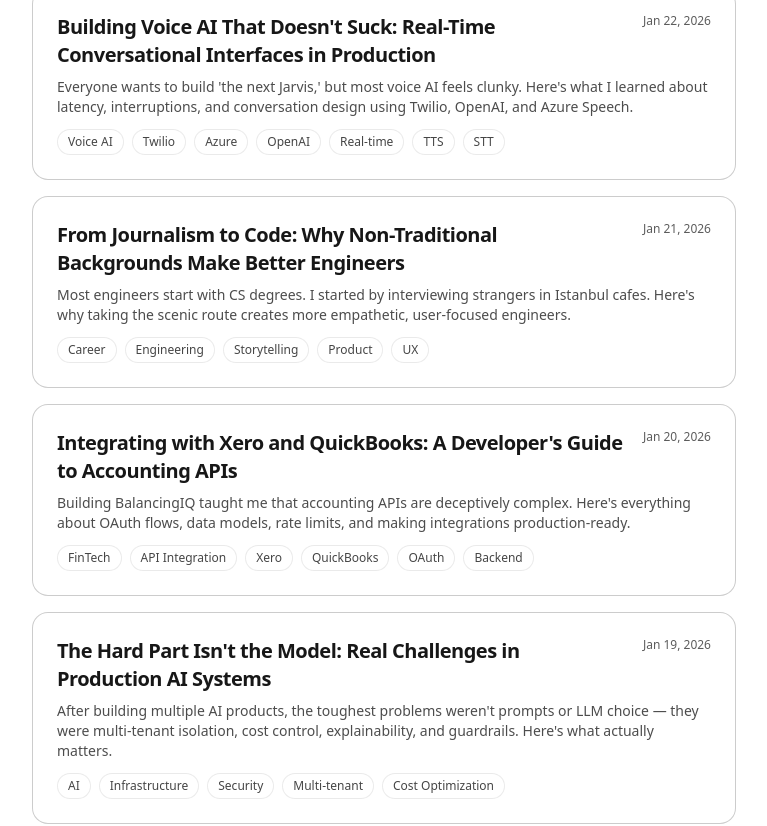
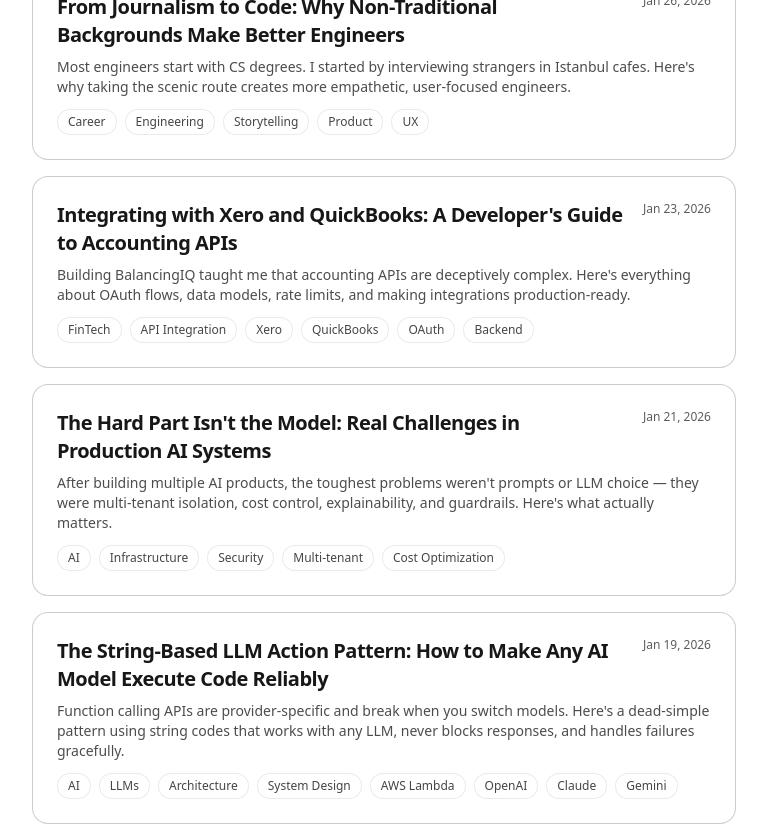
Before and after one commit to adamofeden/portfolio, a Next.js app: page /blog in a window 1280 px wide. Shown: the part 1160-1986 px from the top of the page, without its empty margins (256-1023 px from the left). Built offline with nearby package versions, Linux system fonts and the light colour scheme; no server answers; what aws-amplify would draw is missing.

Commit message:
Adjustments made to blog and articles

```diff
--- a/src/app/blog/ai-infrastructure-challenges/page.tsx
+++ b/src/app/blog/ai-infrastructure-challenges/page.tsx
@@ -26,8 +26,8 @@ export default function Page() {
       name: "Adam Dugan",
       url: "https://adamdugan.com"
     },
-    datePublished: "2026-01-19",
-    dateModified: "2026-01-19",
+    datePublished: "2026-01-21",
+    dateModified: "2026-01-21",
     url: "https://adamdugan.com/blog/ai-infrastructure-challenges",
     keywords: ["AI", "Infrastructure", "Security", "Multi-tenant", "Cost Optimization"],
     articleSection: "Engineering",
--- a/src/app/blog/ai-regulated-industries/page.tsx
+++ b/src/app/blog/ai-regulated-industries/page.tsx
@@ -26,8 +26,8 @@ export default function Page() {
       name: "Adam Dugan",
       url: "https://adamdugan.com"
     },
-    datePublished: "2026-01-17",
-    dateModified: "2026-01-17",
+    datePublished: "2026-01-14",
+    dateModified: "2026-01-14",
     url: "https://adamdugan.com/blog/ai-regulated-industries",
     keywords: ["AI", "Regulated Industries", "Compliance", "Security", "Data Boundaries", "Human Override Paths"],
     articleSection: "Engineering",
--- a/src/app/blog/cloud-ai-architecture/page.tsx
+++ b/src/app/blog/cloud-ai-architecture/page.tsx
@@ -26,8 +26,8 @@ export default function Page() {
       name: "Adam Dugan",
       url: "https://adamdugan.com"
     },
-    datePublished: "2026-01-16",
-    dateModified: "2026-01-16",
+    datePublished: "2026-01-12",
+    dateModified: "2026-01-12",
     url: "https://adamdugan.com/blog/cloud-ai-architecture",
     keywords: ["AI", "Cloud", "Architecture", "Event-driven", "Data Partitioning", "Encryption Boundaries", "Observability"],
     articleSection: "Engineering",
--- a/src/app/blog/founder-engineer-mindset/page.tsx
+++ b/src/app/blog/founder-engineer-mindset/page.tsx
@@ -26,8 +26,8 @@ export default function Page() {
       name: "Adam Dugan",
       url: "https://adamdugan.com"
     },
-    datePublished: "2026-01-18",
-    dateModified: "2026-01-18",
+    datePublished: "2026-01-16",
+    dateModified: "2026-01-16",
     url: "https://adamdugan.com/blog/founder-engineer-mindset",
     keywords: ["Founder", "Engineer", "Product", "Leadership", "Software Development"],
     articleSection: "Engineering",
--- a/src/app/blog/journalism-to-code/page.tsx
+++ b/src/app/blog/journalism-to-code/page.tsx
@@ -26,8 +26,8 @@ export default function Page() {
       name: "Adam Dugan",
       url: "https://adamdugan.com"
     },
-    datePublished: "2026-01-21",
-    dateModified: "2026-01-21",
+    datePublished: "2026-01-26",
+    dateModified: "2026-01-26",
     url: "https://adamdugan.com/blog/journalism-to-code",
     keywords: ["Journalism", "Engineering", "Product", "UX", "Travel"],
     articleSection: "Engineering",
--- a/src/app/blog/llm-action-handler-pattern/page.tsx
+++ b/src/app/blog/llm-action-handler-pattern/page.tsx
@@ -26,8 +26,8 @@ export default function Page() {
       name: "Adam Dugan",
       url: "https://adamdugan.com"
     },
-    datePublished: "2026-01-25",
-    dateModified: "2026-01-25",
+    datePublished: "2026-01-19",
+    dateModified: "2026-01-19",
     url: "https://adamdugan.com/blog/llm-action-handler-pattern",
     keywords: ["AI", "LLMs", "Architecture", "System Design", "AWS Lambda", "OpenAI", "Claude", "Gemini"],
     articleSection: "Engineering",
--- a/src/app/blog/oauth2-production-guide/page.tsx
+++ b/src/app/blog/oauth2-production-guide/page.tsx
@@ -26,8 +26,8 @@ export default function Page() {
       name: "Adam Dugan",
       url: "https://adamdugan.com"
     },
-    datePublished: "2026-01-26",
-    dateModified: "2026-01-26",
+    datePublished: "2026-01-30",
+    dateModified: "2026-01-30",
     url: "https://adamdugan.com/blog/oauth2-production-guide",
     keywords: ["OAuth", "Security", "AWS", "API Integration", "Xero", "QuickBooks", "Microsoft", "KMS"],
     articleSection: "Engineering",
--- a/src/app/blog/page.tsx
+++ b/src/app/blog/page.tsx
@@ -17,80 +17,80 @@ type Post = {
 
 const posts: Post[] = [
   {
+    slug: "llm-cost-comparison",
+    title: "The Real Cost of LLMs in Production: A Model Comparison for Finished Products",
+    description: "Everyone talks about LLM capabilities, but nobody talks about the bills. Here's what AI actually costs in production across GPT-4, Claude, and other models, with real numbers from BalancingIQ, Handyman AI, and voice systems.",
+    date: "2026-02-09",
+    tags: ["AI", "Cost Optimization", "LLMs", "OpenAI", "Claude", "Production"],
+  },
+  {
+    slug: "voice-ai-production",
+    title: "Building Voice AI That Doesn't Suck: Real-Time Conversational Interfaces in Production",
+    description: "Everyone wants to build 'the next Jarvis,' but most voice AI feels clunky. Here's what I learned about latency, interruptions, and conversation design using Twilio, OpenAI, and Azure Speech.",
+    date: "2026-02-02",
+    tags: ["Voice AI", "Twilio", "Azure", "OpenAI", "Real-time", "TTS", "STT"],
+  },
+  {
     slug: "oauth2-production-guide",
     title: "OAuth 2.0 in Production: Building Secure Integrations with Xero, QuickBooks, and Microsoft",
     description: "Everyone implements OAuth, but most do it insecurely. Here's how to build production-ready OAuth 2.0 with PKCE, KMS encryption, automatic token refresh, and multi-tenant isolation based on real implementations.",
-    date: "2026-01-26",
+    date: "2026-01-30",
     tags: ["OAuth", "Security", "AWS", "API Integration", "Xero", "QuickBooks", "Microsoft", "KMS"],
-  },
-  {
-    slug: "llm-action-handler-pattern",
-    title: "The String-Based LLM Action Pattern: How to Make Any AI Model Execute Code Reliably",
-    description: "Function calling APIs are provider-specific and break when you switch models. Here's a dead-simple pattern using string codes that works with any LLM, never blocks responses, and handles failures gracefully.",
-    date: "2026-01-25",
-    tags: ["AI", "LLMs", "Architecture", "System Design", "AWS Lambda", "OpenAI", "Claude", "Gemini"],
-  },
-  {
-    slug: "llm-cost-comparison",
-    title: "The Real Cost of LLMs in Production: A Model Comparison for Finished Products",
-    description: "Everyone talks about LLM capabilities, but nobody talks about the bills. Here's what AI actually costs in production across GPT-4, Claude, and other models, with real numbers from BalancingIQ, Handyman AI, and voice systems.",
-    date: "2026-01-24",
-    tags: ["AI", "Cost Optimization", "LLMs", "OpenAI", "Claude", "Production"],
   },
   {
     slug: "rust-vs-python-backend",
     title: "Rust for Backend Engineers: When and Why I Choose It Over Python",
     description: "I love both Rust and Python for different reasons. Here's how I decide which to use for Lambda functions, APIs, and backend services based on cold starts, team dynamics, and long-term maintainability.",
-    date: "2026-01-23",
+    date: "2026-01-28",
     tags: ["Rust", "Python", "Backend", "AWS Lambda", "Performance", "Engineering"],
-  },
-  {
-    slug: "voice-ai-production",
-    title: "Building Voice AI That Doesn't Suck: Real-Time Conversational Interfaces in Production",
-    description: "Everyone wants to build 'the next Jarvis,' but most voice AI feels clunky. Here's what I learned about latency, interruptions, and conversation design using Twilio, OpenAI, and Azure Speech.",
-    date: "2026-01-22",
-    tags: ["Voice AI", "Twilio", "Azure", "OpenAI", "Real-time", "TTS", "STT"],
   },
   {
     slug: "journalism-to-code",
     title: "From Journalism to Code: Why Non-Traditional Backgrounds Make Better Engineers",
     description: "Most engineers start with CS degrees. I started by interviewing strangers in Istanbul cafes. Here's why taking the scenic route creates more empathetic, user-focused engineers.",
-    date: "2026-01-21",
+    date: "2026-01-26",
     tags: ["Career", "Engineering", "Storytelling", "Product", "UX"],
   },
   {
     slug: "xero-quickbooks-integration-guide",
     title: "Integrating with Xero and QuickBooks: A Developer's Guide to Accounting APIs",
     description: "Building BalancingIQ taught me that accounting APIs are deceptively complex. Here's everything about OAuth flows, data models, rate limits, and making integrations production-ready.",
-    date: "2026-01-20",
+    date: "2026-01-23",
     tags: ["FinTech", "API Integration", "Xero", "QuickBooks", "OAuth", "Backend"],
   },
   {
     slug: "ai-infrastructure-challenges",
     title: "The Hard Part Isn't the Model: Real Challenges in Production AI Systems",
     description: "After building multiple AI products, the toughest problems weren't prompts or LLM choice — they were multi-tenant isolation, cost control, explainability, and guardrails. Here's what actually matters.",
+    date: "2026-01-21",
+    tags: ["AI", "Infrastructure", "Security", "Multi-tenant", "Cost Optimization"],
+  },
+  {
+    slug: "llm-action-handler-pattern",
+    title: "The String-Based LLM Action Pattern: How to Make Any AI Model Execute Code Reliably",
+    description: "Function calling APIs are provider-specific and break when you switch models. Here's a dead-simple pattern using string codes that works with any LLM, never blocks responses, and handles failures gracefully.",
     date: "2026-01-19",
-    tags: ["AI", "Infrastructure", "Security", "Multi-tenant", "Cost Optimization"],
+    tags: ["AI", "LLMs", "Architecture", "System Design", "AWS Lambda", "OpenAI", "Claude", "Gemini"],
   },
   {
     slug: "founder-engineer-mindset",
     title: "How Being Both a Founder and Engineer Changed How I Write Software",
     description: "Wearing both hats taught me to ask four critical questions about every feature, and made me ruthless about over-engineering, shiny abstractions, and false future-proofing.",
-    date: "2026-01-18",
+    date: "2026-01-16",
     tags: ["Engineering", "Startup", "Product", "Leadership"],
   },
   {
     slug: "ai-regulated-industries",
     title: "AI in Regulated Industries: Why Constraints Lead to Better Engineering",
     description: "Building AI for healthcare, finance, and regulated spaces requires auditability, deterministic workflows, secure data boundaries, and human oversight. Here's why these constraints make you a better engineer.",
-    date: "2026-01-17",
+    date: "2026-01-14",
     tags: ["AI", "Compliance", "Security", "HIPAA", "Healthcare", "Finance"],
   },
   {
     slug: "cloud-ai-architecture",
     title: "Why Architecture Matters More Than Your Model Choice in Cloud + AI Systems",
     description: "Early architectural decisions compound faster than model improvements. Learn why event-driven workflows, data partitioning, encryption boundaries, and observability matter more than which model you choose.",
-    date: "2026-01-16",
+    date: "2026-01-12",
     tags: ["Architecture", "AI", "Cloud", "AWS", "System Design"],
   },
   {
--- a/src/app/blog/rust-vs-python-backend/page.tsx
+++ b/src/app/blog/rust-vs-python-backend/page.tsx
@@ -26,8 +26,8 @@ export default function Page() {
       name: "Adam Dugan",
       url: "https://adamdugan.com"
     },
-    datePublished: "2026-01-23",
-    dateModified: "2026-01-23",
+    datePublished: "2026-01-28",
+    dateModified: "2026-01-28",
     url: "https://adamdugan.com/blog/rust-vs-python-backend",
     keywords: ["Rust", "Python", "Backend", "AWS Lambda", "Performance", "Engineering"],
     articleSection: "Engineering",
--- a/src/app/blog/xero-quickbooks-integration-guide/page.tsx
+++ b/src/app/blog/xero-quickbooks-integration-guide/page.tsx
@@ -27,8 +27,8 @@ export default function Page() {
       name: "Adam Dugan",
       url: "https://adamdugan.com"
     },
-    datePublished: "2026-01-20",
-    dateModified: "2026-01-20",
+    datePublished: "2026-01-23",
+    dateModified: "2026-01-23",
     url: "https://adamdugan.com/blog/xero-quickbooks-integration-guide",
     keywords: ["Xero", "QuickBooks", "Accounting", "API Integration", "OAuth", "AWS", "System Architecture"],
     articleSection: "Engineering",
--- a/src/app/sitemap.ts
+++ b/src/app/sitemap.ts
@@ -7,15 +7,15 @@ type Post = {
 };
 
 const posts: Post[] = [
-  { slug: "oauth2-production-guide", date: "2026-01-26" },
-  { slug: "llm-action-handler-pattern", date: "2026-01-25" },
-  { slug: "rust-vs-python-backend", date: "2026-01-23" },
-  { slug: "journalism-to-code", date: "2026-01-21" },
-  { slug: "xero-quickbooks-integration-guide", date: "2026-01-20" },
-  { slug: "ai-infrastructure-challenges", date: "2026-01-19" },
-  { slug: "founder-engineer-mindset", date: "2026-01-18" },
-  { slug: "ai-regulated-industries", date: "2026-01-17" },
-  { slug: "cloud-ai-architecture", date: "2026-01-16" },
+  { slug: "oauth2-production-guide", date: "2026-01-30" },
+  { slug: "rust-vs-python-backend", date: "2026-01-28" },
+  { slug: "journalism-to-code", date: "2026-01-26" },
+  { slug: "xero-quickbooks-integration-guide", date: "2026-01-23" },
+  { slug: "ai-infrastructure-challenges", date: "2026-01-21" },
+  { slug: "llm-action-handler-pattern", date: "2026-01-19" },
+  { slug: "founder-engineer-mindset", date: "2026-01-16" },
+  { slug: "ai-regulated-industries", date: "2026-01-14" },
+  { slug: "cloud-ai-architecture", date: "2026-01-12" },
   { slug: "seoaeogeo", date: "2025-10-21" },
 ];
 
```
